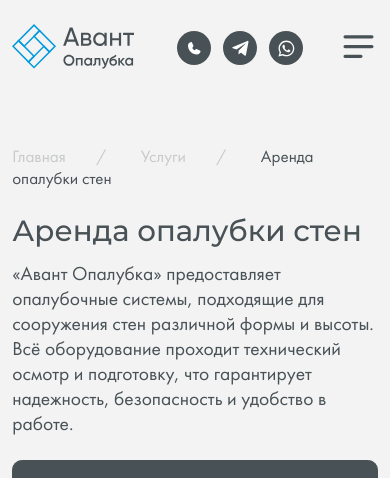
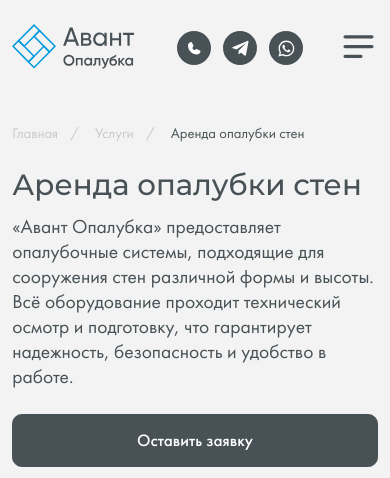
Before and after one commit to MariaLight/avant_layout, a website: page src/rent.html in a window 390 px wide. Shown: the top 478 px of the page. Drawn offline with nearby package versions, Linux system fonts and the light colour scheme; files that its build step writes are made by us from their sources; files whose address does not match are found by name.

Commit message:
Добавлена мобильная версия хлебных крошек

```diff
--- a/src/assets/css/components/general.css
+++ b/src/assets/css/components/general.css
@@ -590,6 +590,19 @@
     }
 }
 
+@media (max-width: 500px) {
+    .breadcrumbs {
+        margin-top: 2rem;
+    }
+    .breadcrumbs__item, a.breadcrumbs__item {
+        font-size: 1.2rem;
+        margin-right: 1rem;
+    }
+    a.breadcrumbs__item::after {
+        margin-left: 1rem;
+    }
+}
+
 
 .modal {
     position: fixed;
```
Also changed, not shown: dist/assets/css/components/general.css, dist/assets/css/main.css, 2 other files.
